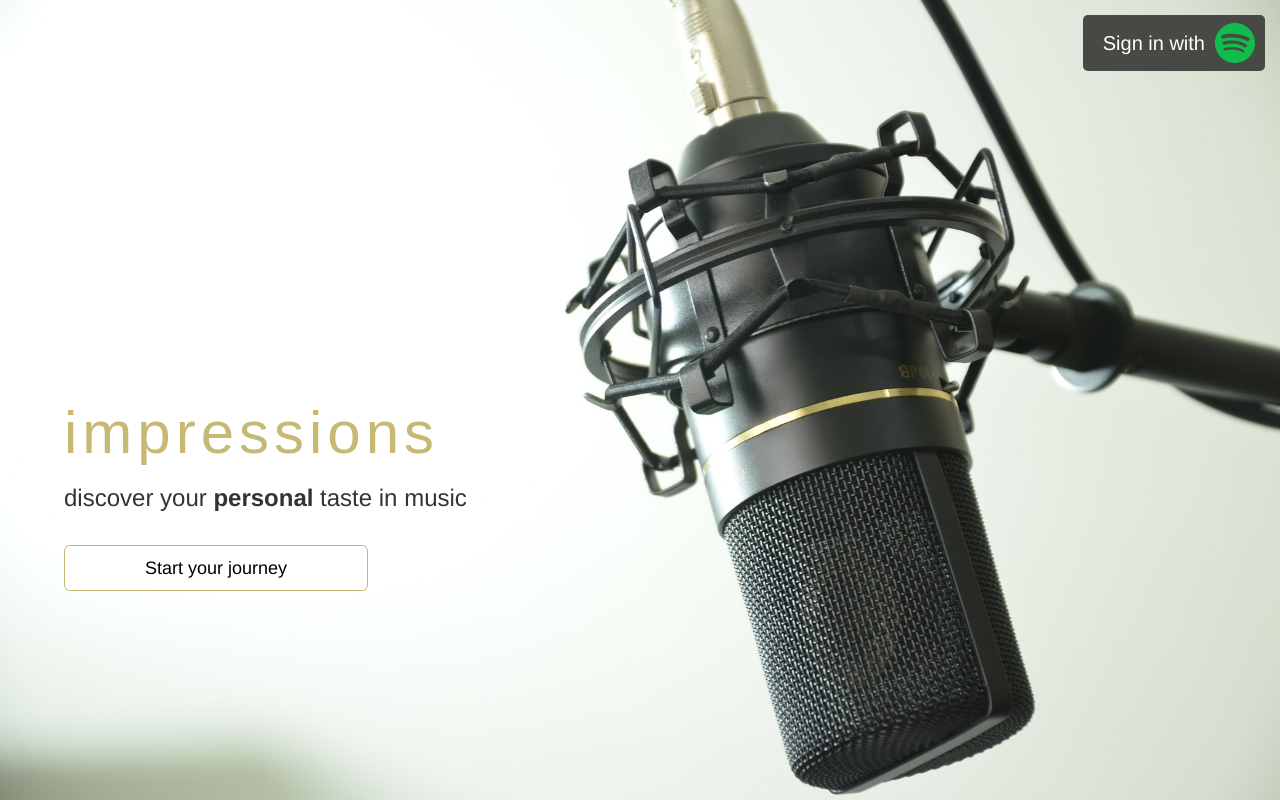
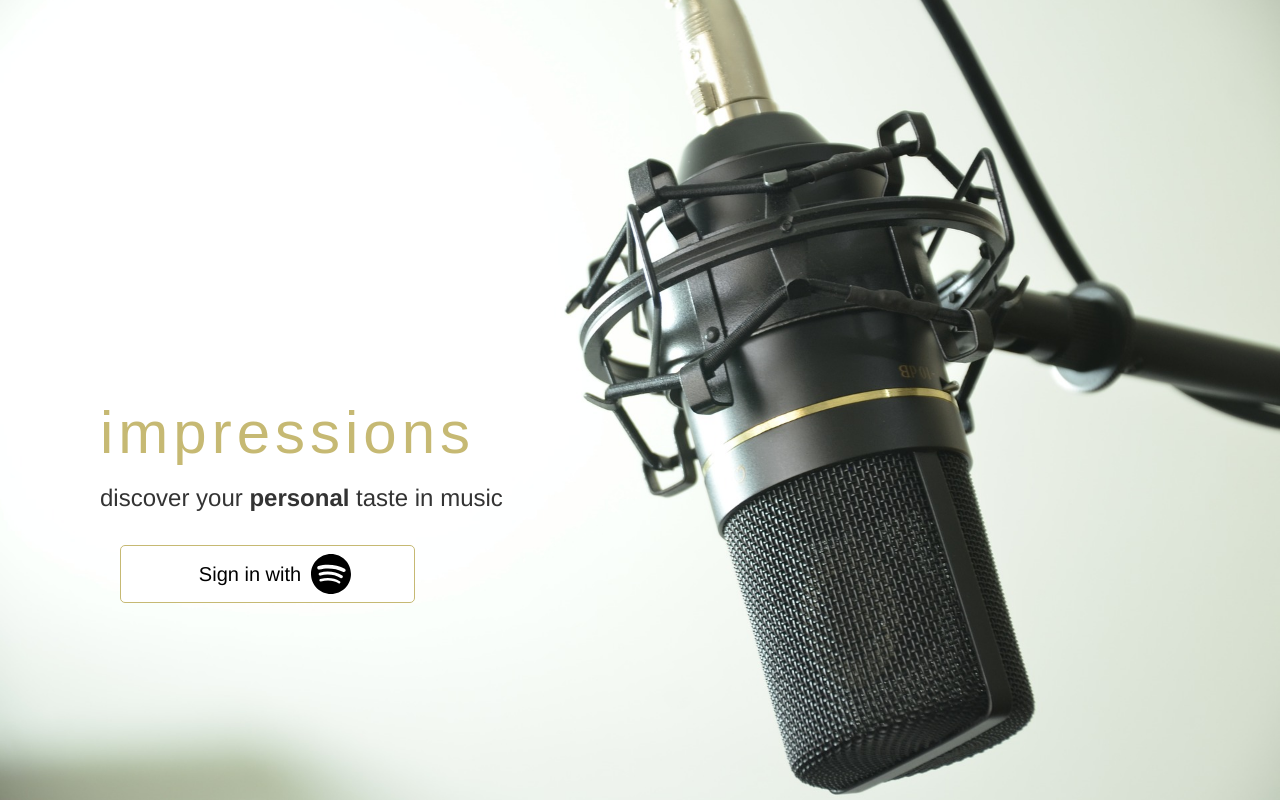
Before and after one commit to nolbuzanis/Impressions, a React app in the folder client/: page / in a window 1280 px wide. Built offline with nearby package versions, Linux system fonts and the light colour scheme.

Commit message:
Moved spotify logo to call-to-action button. Landing page will only show in future if user is not logged in.

```diff
--- a/client/package.json
+++ b/client/package.json
@@ -2,7 +2,6 @@
   "name": "client",
   "version": "0.1.0",
   "private": true,
-  "proxy": "http://localhost:8000",
   "dependencies": {
     "http-proxy-middleware": "^0.20.0",
     "react": "^16.9.0",
--- a/client/src/components/Header.css
+++ b/client/src/components/Header.css
@@ -13,12 +13,13 @@
 .auth-button {
   box-sizing: border-box;
   position: absolute;
-  background: #474944;
+  background: none;
   padding: 8px 10px;
   border-radius: 5px;
   top: 15px;
   right: 15px;
   transition: all ease 0.5s;
+  text-decoration: none;
 }
 
 .auth-text {
@@ -32,4 +33,5 @@
 
 .auth-button:hover {
   background: black;
+  text-decoration: none;
 }
--- a/client/src/components/Header.js
+++ b/client/src/components/Header.js
@@ -5,7 +5,7 @@ class Header extends Component {
   render() {
     return (
       <div className='nav'>
-        <a className='auth-button' href='/auth/spotify'>
+        {/* <a className='auth-button' href='/auth/spotify'>
           <div className='auth-text'>Sign in with</div>
 
           <div className='auth-icon'>
@@ -38,7 +38,7 @@ class Header extends Component {
               </g>
             </svg>
           </div>
-        </a>
+        </a> */}
       </div>
     );
   }
--- a/client/src/components/Landing.css
+++ b/client/src/components/Landing.css
@@ -31,7 +31,7 @@ body {
   margin: auto;
   text-align: left;
   top: 50%;
-  margin-left: 5%;
+  margin-left: 100px;
   font-size: 24px;
 }
 
@@ -48,6 +48,8 @@ h1 {
 }
 
 .call-to-action {
+  position: relative;
+  display: block;
   border: 1px solid #c6b973;
   background: linear-gradient(to right, #c6b973 50%, white 50%);
   background-size: 200% 100%;
@@ -56,8 +58,36 @@ h1 {
   color: black;
   width: 25%;
   min-width: 200px;
+  box-sizing: border-box;
+  padding: 8px 10px;
+  border-radius: 5px;
+  text-align: center;
+  margin-left: 20px;
 }
 .call-to-action:hover {
   color: white;
   background-position: left bottom;
 }
+
+.spotify-logo {
+  position: absolute;
+  width: 40px;
+  height: 40px;
+}
+
+.call-to-action:hover .spotify-logo path {
+  fill: white;
+}
+
+.spotify-logo path {
+  fill: black;
+  transition: all 0.6s ease-out;
+}
+
+.cta-text {
+  font-size: 20px;
+  line-height: 40px;
+  padding-right: 10px;
+  margin-left: -25px;
+  display: inline;
+}
--- a/client/src/components/Landing.js
+++ b/client/src/components/Landing.js
@@ -10,8 +10,39 @@ const Landing = () => {
           <p>
             discover your <strong>personal</strong> taste in music
           </p>
-          <a href='/auth/spotify' className='call-to-action btn-lg btn'>
-            Start your journey
+          <a href='/auth/spotify' className='call-to-action btn'>
+            <div style={{ position: 'relative' }}>
+              <div className='cta-text'>Sign in with</div>
+              <svg
+                className='spotify-logo'
+                enableBackground='new 0 0 128 128'
+                id='Social_Icons'
+                version='1.1'
+                viewBox='0 0 128 128'
+                xmlSpace='preserve'
+                xmlns='http://www.w3.org/2000/svg'
+                xmlnsXlink='http://www.w3.org/1999/xlink'
+              >
+                <g id='_x34__stroke'>
+                  <g id='Spotify_1_'>
+                    <rect
+                      clipRule='evenodd'
+                      fill='none'
+                      fillRule='evenodd'
+                      height={128}
+                      width={128}
+                    />
+                    <path
+                      clipRule='evenodd'
+                      d='M64,0C28.8,0,0,28.8,0,64s28.8,64,64,64    s64-28.8,64-64S99.52,0,64,0 M93.44,92.48c-1.28,1.92-3.52,2.56-5.44,1.28c-15.04-9.28-33.92-11.2-56.32-6.08    c-2.24,0.64-4.16-0.96-4.8-2.88c-0.64-2.24,0.96-4.16,2.88-4.8c24.32-5.44,45.44-3.2,62.08,7.04C94.08,88,94.4,90.56,93.44,92.48     M101.12,74.88c-1.6,2.24-4.48,3.2-6.72,1.6c-17.28-10.56-43.52-13.76-63.68-7.36c-2.56,0.64-5.44-0.64-6.08-3.2    c-0.64-2.56,0.64-5.44,3.2-6.08c23.36-7.04,52.16-3.52,72,8.64C101.76,69.44,102.72,72.64,101.12,74.88 M101.76,56.96    C81.28,44.8,47.04,43.52,27.52,49.6c-3.2,0.96-6.4-0.96-7.36-3.84c-0.96-3.2,0.96-6.4,3.84-7.36c22.72-6.72,60.16-5.44,83.84,8.64    c2.88,1.6,3.84,5.44,2.24,8.32C108.48,57.6,104.64,58.56,101.76,56.96'
+                      fill='#10BC4C'
+                      fillRule='evenodd'
+                      id='Spotify'
+                    />
+                  </g>
+                </g>
+              </svg>
+            </div>
           </a>
         </div>
       </div>
```
